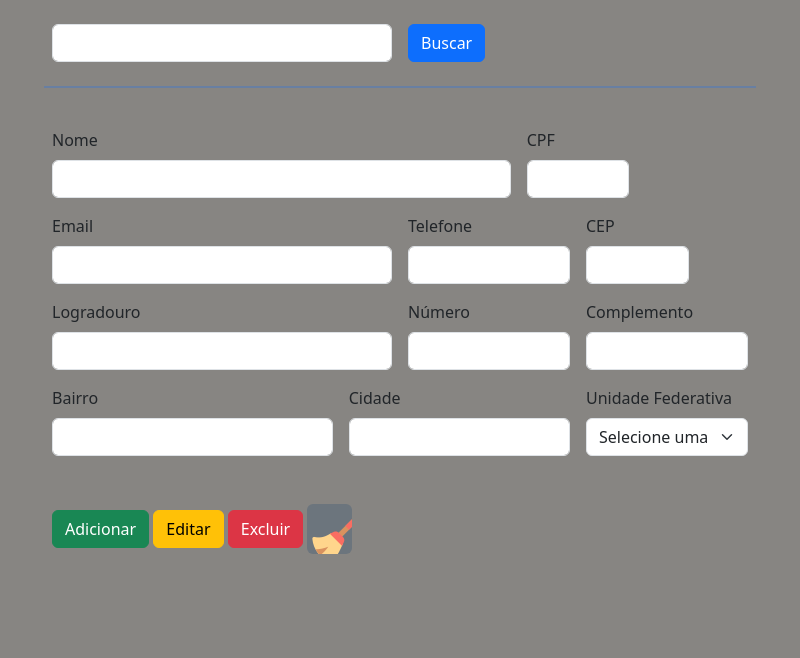
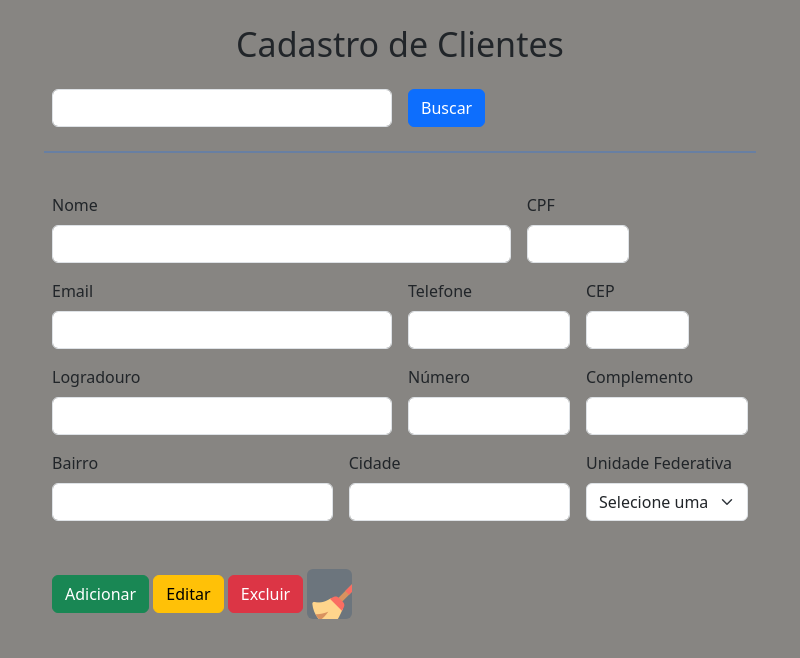
Before and after one commit to mmendoncamascarenha/Martelinho-de-Ouro-, an Electron app: page src/views/clientes.html in a window 800 px wide. Drawn offline with Linux system fonts and the light colour scheme.

Commit message:
ultimas atualizaçoes

```diff
--- a/src/views/clientes.html
+++ b/src/views/clientes.html
@@ -15,6 +15,7 @@
 
 <body>
     <div class="container">
+        <h1 class="text-center mt-4">Cadastro de Clientes</h1>
         <form id="frmClient" class="mt-2 row g-3">
             <!-- Buscar cliente -->
             <div class="col-md-6">
```
Also changed, not shown: src/views/carros.html (+1 -0 lines).
